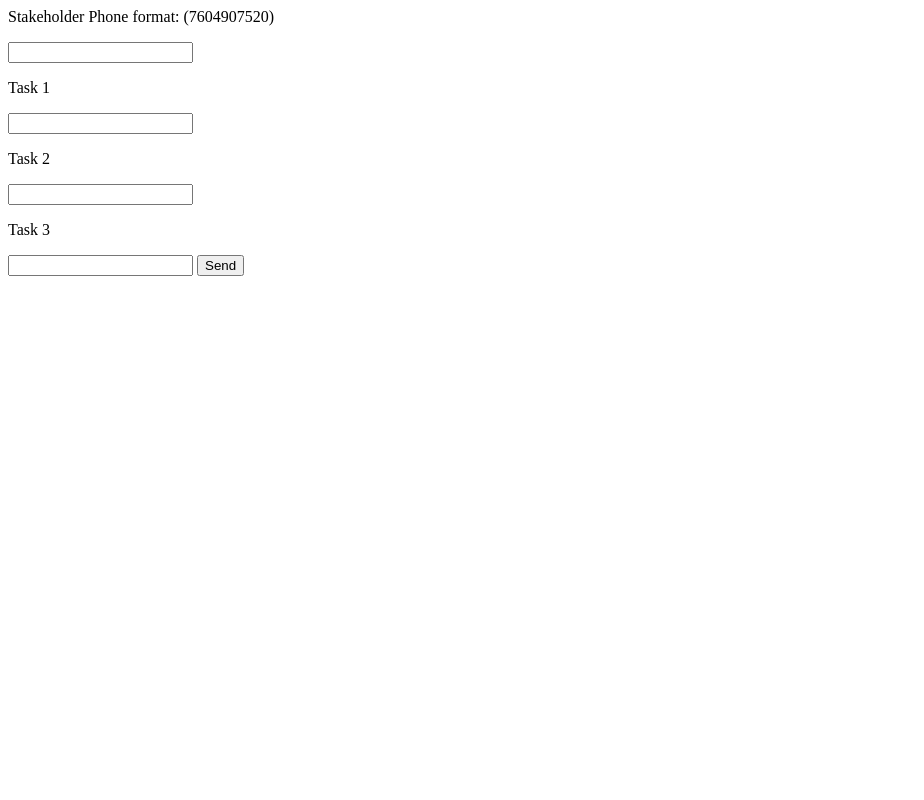
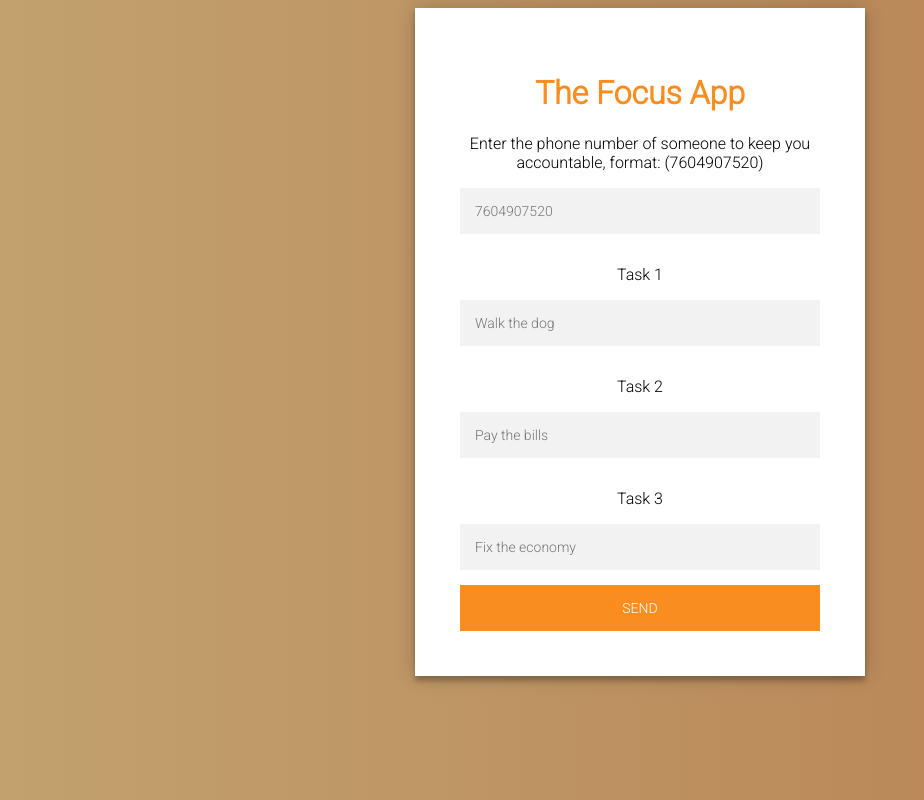
Before and after one commit to iangeckeler/goalsapp, a Node server app: page / in a window 1280 px wide. Shown: the whole page, without its empty margins (0-924 px from the left). Run offline with Node 20, Linux system fonts and the light colour scheme; the visitor is signed in with stand-in values (Sample User, id 1); some libraries are stand-ins or nearby versions.

Commit message:
updated the task list page

```diff
--- a/views/index.ejs
+++ b/views/index.ejs
@@ -1,19 +1,21 @@
 <html>
     <head>
+        <link rel='stylesheet' href='/src/login.css'>
     </head>
     <body>
         <script>
         let appUrl = <%-JSON.stringify(appUrl)%>
         </script>
-        <form action=""">
-            <p>Stakeholder Phone format: (7604907520)</p>
-            <input type="" id='stakeholderPhone'>
+        <form class='form' action=""">
+            <h1>The Focus App</h1>
+            <p>Enter the phone number of someone to keep you accountable, format: (7604907520)</p>
+            <input type="" placeholder="7604907520" id='stakeholderPhone'>
             <p>Task 1</p>
-            <input type="text" id='task1'>
+            <input type="text" placeholder="Walk the dog" id='task1'>
             <p>Task 2</p>
-            <input type="text" id='task2'>
+            <input type="text" placeholder="Pay the bills" id='task2'>
             <p>Task 3</p>
-            <input type="text" id='task3'>
+            <input type="text" placeholder="Fix the economy" id='task3'>
             <button type='submit' id='form-button'>Send</button>
         </form>
         <script src="https://unpkg.com/axios/dist/axios.min.js"></script>
```
